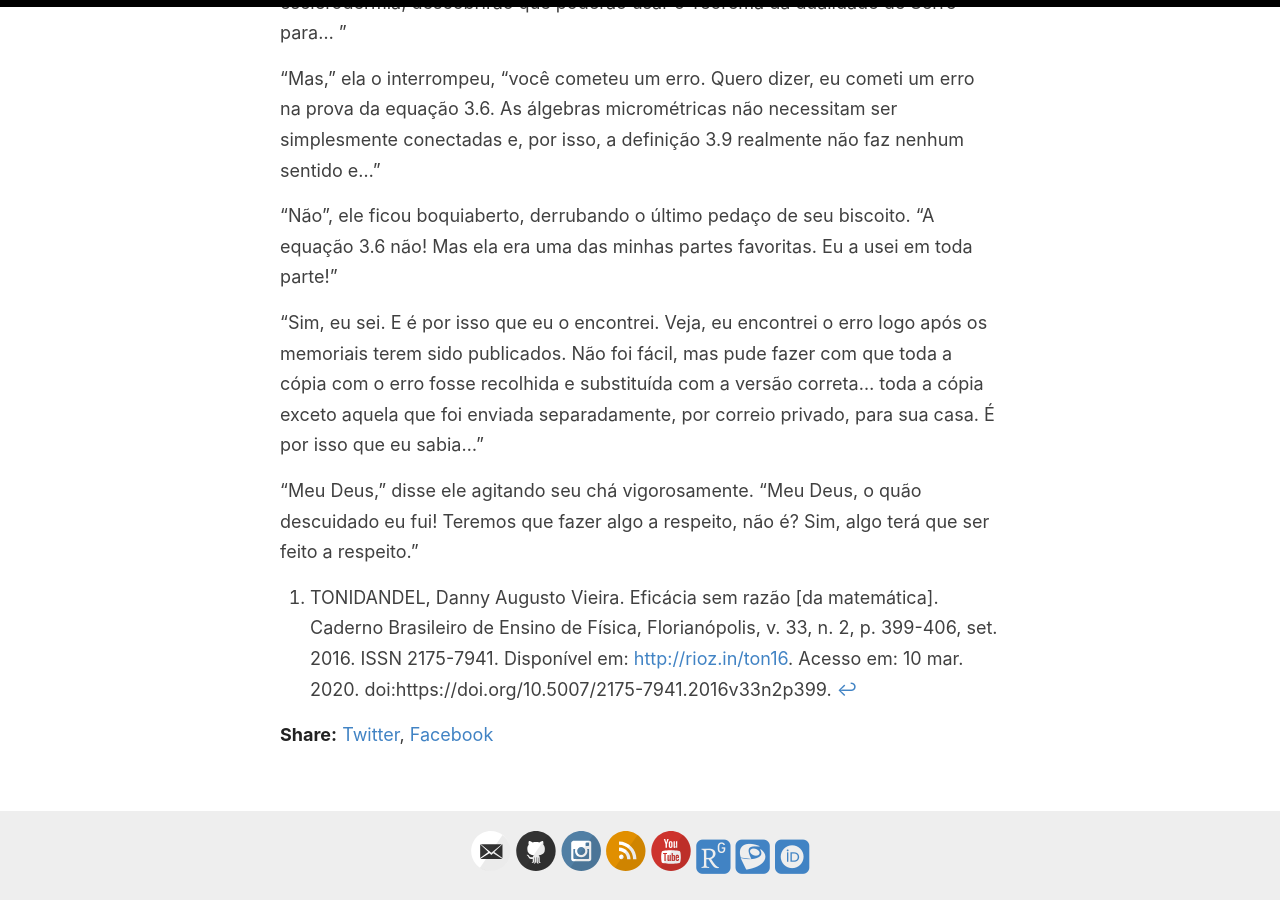
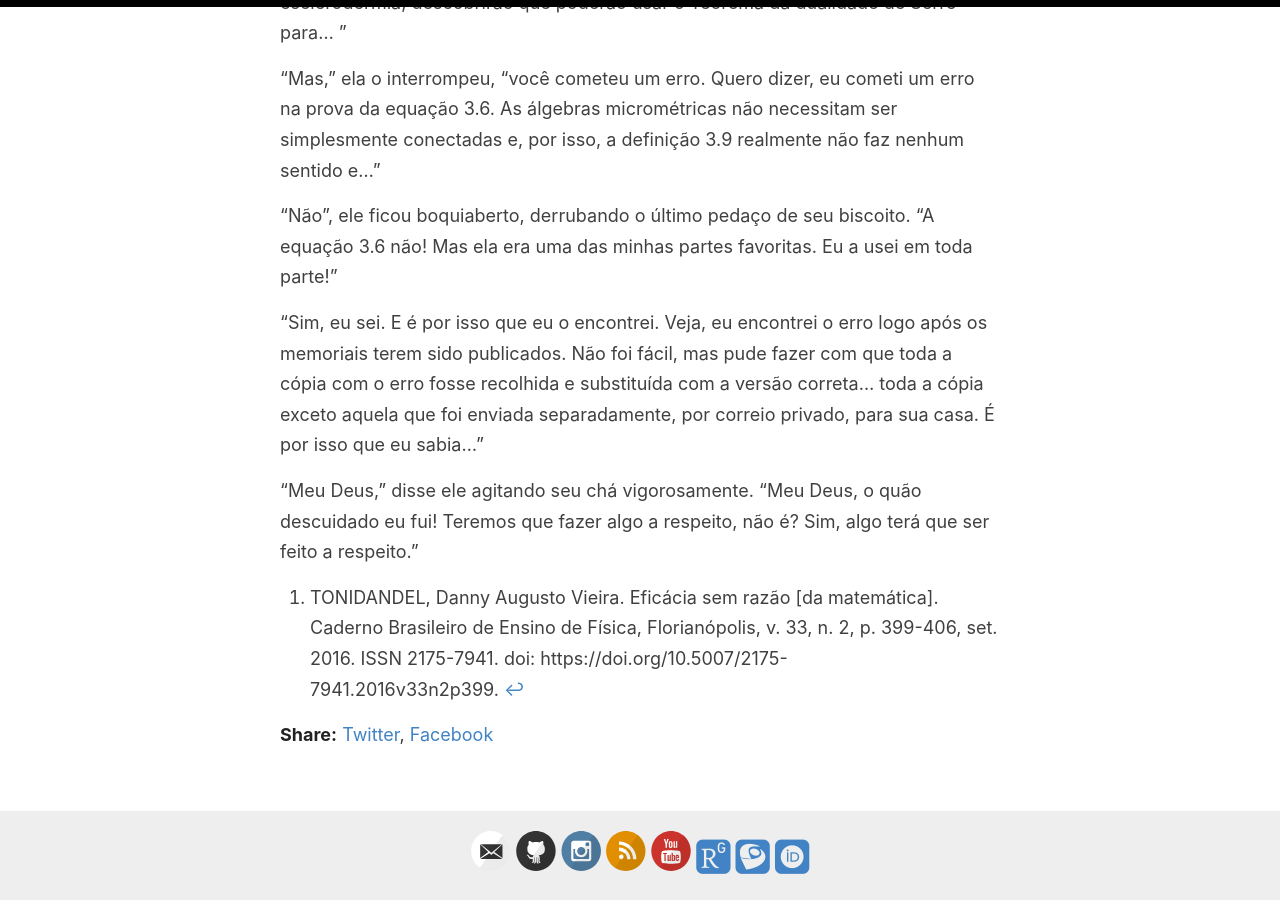
Before and after one commit to tonidandel/otelegrafo_, a Jekyll site: the page built from _posts/2020-03-10-a-eficacia-sem-razao.md, in a window 1280 px wide and 900 px high, scrolled down 6250 px. Built offline with Jekyll 4.4.1, drawn with Linux system fonts in a browser that asks for light colours; nearby versions of some CDN libraries; some web fonts are replaced.

Commit message:
correcoes-posts

```diff
--- a/_posts/2020-03-10-a-eficacia-sem-razao.md
+++ b/_posts/2020-03-10-a-eficacia-sem-razao.md
@@ -10,7 +10,7 @@ categories:
 
 Como resultados abstratos, construídos sem quaisquer alicerces no “mundo real”, acabam se tornando tão úteis, mesmo em áreas completamente diversas? Em 2003, o matemático Americano Alex Kasman (2003) escreveu um belo conto de “ficção matemática” intitulado “Unreasonable Effectiveness”, uma das várias respostas existentes ao clássico artigo de Wigner (1960) “The unreasonable effectiveness of mathematics in the natural sciences”. Nesta versão, uma pesquisadora acaba, acidentalmente, descobrindo a resposta para a questão de como uma nova teoria encontra, em algum momento, uma utilidade prática na ciência. Este conto é trecho de um artigo publicado por mim no Caderno Brasileiro de Ensino de Física (2016).[^1]
 
-[^1]: TONIDANDEL, Danny Augusto Vieira. Eficácia sem razão [da matemática]. Caderno Brasileiro de Ensino de Física, Florianópolis, v. 33, n. 2, p. 399-406, set. 2016. ISSN 2175-7941. Disponível em: <http://rioz.in/ton16>. Acesso em: 10 mar. 2020. doi:https://doi.org/10.5007/2175-7941.2016v33n2p399.
+[^1]: TONIDANDEL, Danny Augusto Vieira. Eficácia sem razão [da matemática]. Caderno Brasileiro de Ensino de Física, Florianópolis, v. 33, n. 2, p. 399-406, set. 2016. ISSN 2175-7941. doi: https://doi.org/10.5007/2175-7941.2016v33n2p399.
 
 ## O conto
 
```
Also changed, not shown: _posts/2021-10-15-a-web-xamanica.md (+5 -5 lines).
